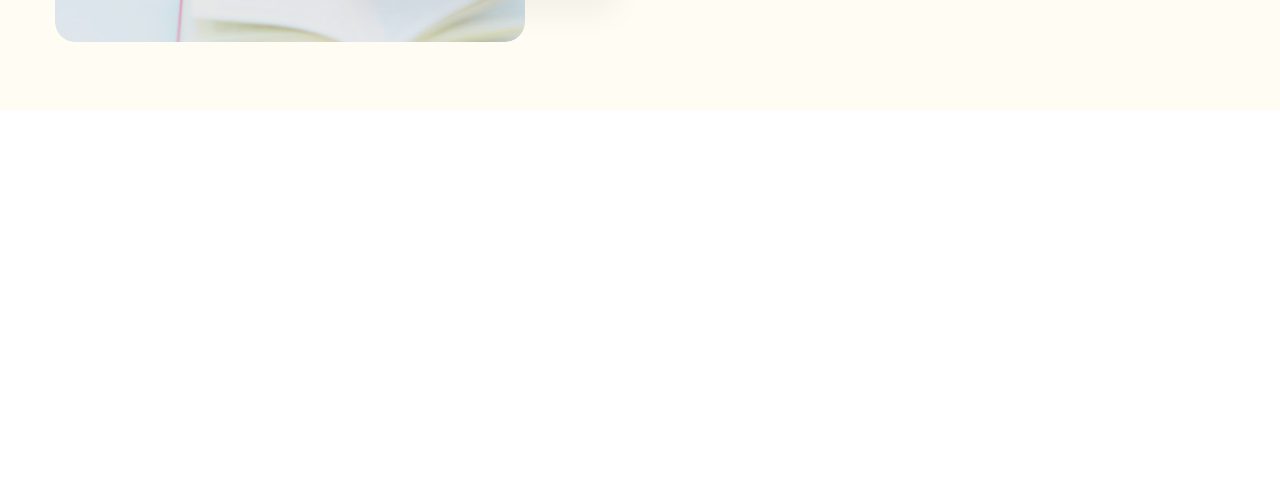
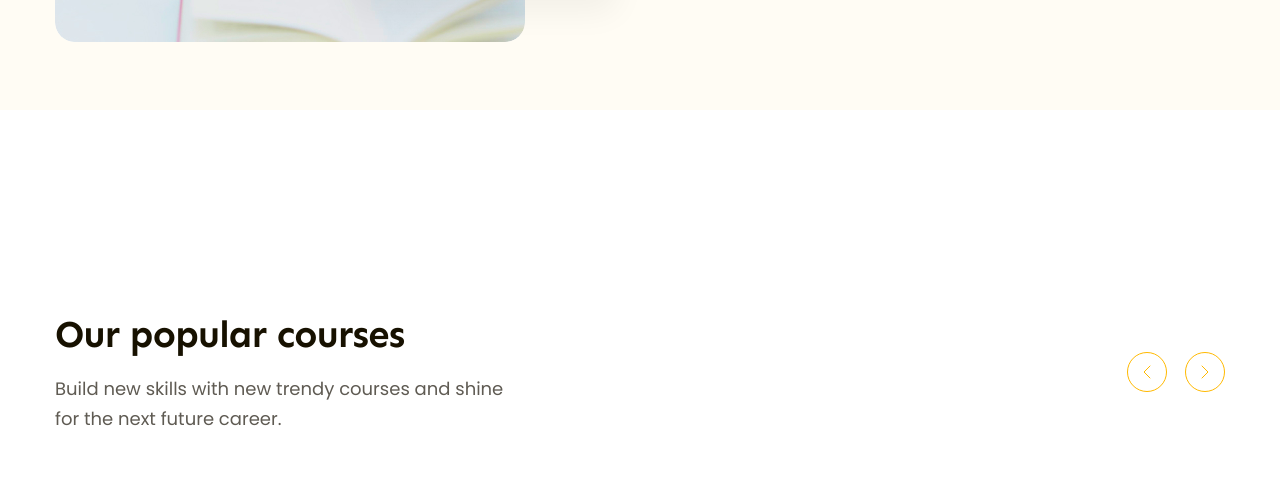
Before and after one commit to qumidu/figma-to-html, a plain HTML site: page index.html in a window 1280 px wide. Shown: the part 793-1295 px from the top of the page. Drawn offline with Linux system fonts and the light colour scheme.

Commit message:
p5 làm phần popular part 1

```diff
--- a/assets/css/style.css
+++ b/assets/css/style.css
@@ -19,6 +19,15 @@ body {
 /* ===============common=============== */
 a {
   text-decoration: none;
+}
+
+.heading-lv2 {
+  color: #171100;
+  font-family: var(--font-heading);
+  font-size: 3.8rem;
+  font-weight: 700;
+  line-height: 1.27; /* 126.316% */
+  letter-spacing: -0.76px;
 }
 
 .btn {
@@ -263,3 +272,46 @@ a {
 .hero .stats strong:nth-child(2) {
   margin-left: 28px;
 }
+
+/* =============== popular =============== */
+.popular {
+  padding: 65px 0;
+  margin-top: 135px;
+}
+
+.popular-top {
+  display: flex;
+  align-items: center;
+  justify-content: space-between;
+}
+
+.popular-top .desc {
+  margin-top: 16px;
+  width: 458px;
+  color: #5f5b53;
+  font-size: 1.8rem;
+  line-height: 1.67; /* 166.667% */
+}
+
+.popular-top .controls {
+  display: flex;
+  gap: 18px;
+}
+
+.popular-top .control-btn {
+  display: flex;
+  justify-content: center;
+  align-items: center;
+  background: transparent;
+  width: 40px;
+  height: 40px;
+  border-radius: 50%;
+  color: var(--primary-color);
+  border: 1px solid var(--primary-color);
+}
+
+.popular-top .control-btn:hover {
+  background-color: var(--primary-color);
+  color: #fff;
+  cursor: pointer;
+}
--- a/index.html
+++ b/index.html
@@ -53,6 +53,7 @@
 
     <!-- main -->
     <main>
+        <!-- hero -->
         <div class="hero">
             <div class="main-content">
                 <div class="body">
@@ -130,6 +131,40 @@
                 </div>
             </div>
         </div>
+
+        <!-- popular -->
+        <div class="popular">
+            <div class="main-content">
+                <div class="popular-top">
+                    <!-- popular left -->
+                    <div class="info">
+                        <h2 class="heading-lv2">Our popular courses</h2>
+                        <p class="desc">Build new skills with new trendy courses and shine for the next future career.
+                        </p>
+                    </div>
+
+                    <!-- popular right -->
+                    <div class="controls">
+                        <button class="control-btn">
+                            <svg width="8" height="14" viewBox="0 0 8 14" fill="none"
+                                xmlns="http://www.w3.org/2000/svg">
+                                <path d="M7 1L1 7L7 13" stroke="currentColor" stroke-linecap="round"
+                                    stroke-linejoin="round" />
+                            </svg>
+
+                        </button>
+                        <button class="control-btn">
+                            <svg width="8" height="14" viewBox="0 0 8 14" fill="none"
+                                xmlns="http://www.w3.org/2000/svg">
+                                <path d="M1 1L7 7L1 13" stroke="currentColor" stroke-linecap="round" stroke-linejoin="round" />
+                            </svg>
+
+                        </button>
+                    </div>
+
+                </div>
+            </div>
+        </div>
     </main>
 </body>
 
```
Also changed, not shown: assets/icon/next.svg (added), assets/icon/prev.svg (added).
